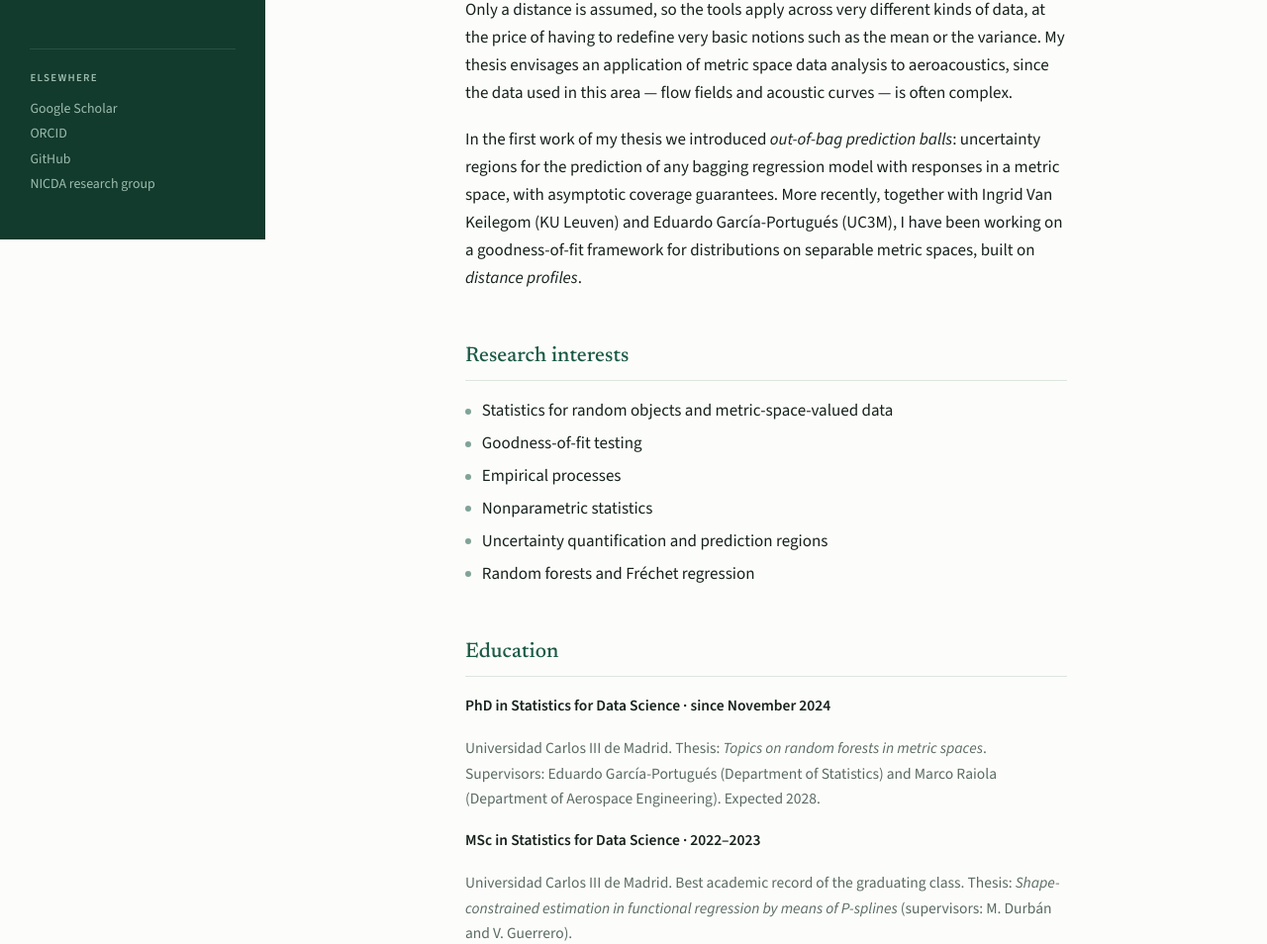
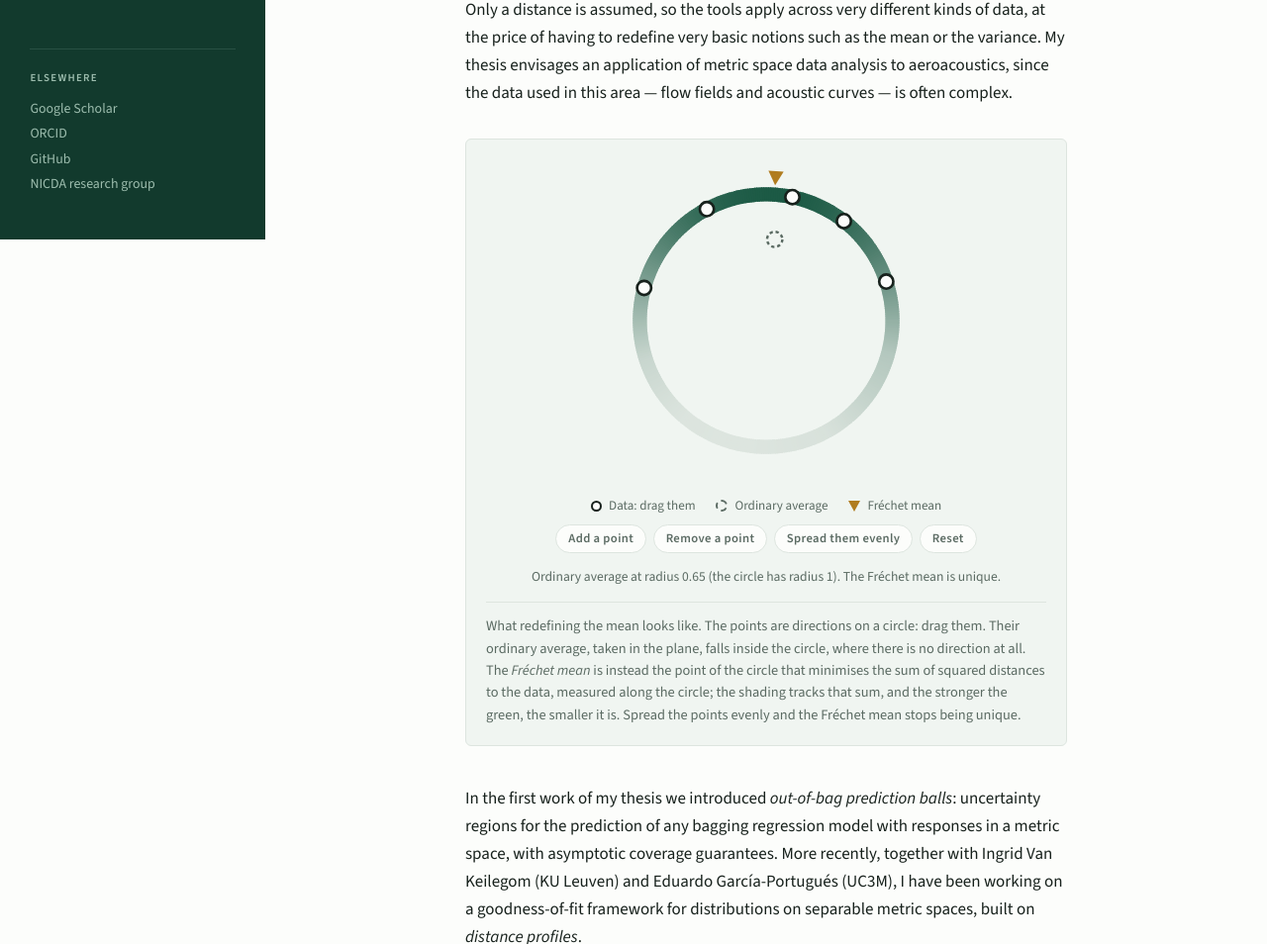
Before and after one commit to dieseor/dieseor.github.io, a plain HTML site: page index.html in a window 1280 px wide. Shown: the part 558-1512 px from the top of the page at 99% size. Drawn offline with nearby package versions, Linux system fonts and the light colour scheme; no server answers.

Commit message:
Home page: interactive figure of the Fréchet mean on the circle

```diff
--- /dev/null
+++ b/assets/frechet.js
@@ -0,0 +1,235 @@
+/* Fréchet mean on the circle — a small interactive figure for the home page.
+
+   The data are angles on the unit circle (directions). The ordinary average of
+   the points, taken in the plane, falls inside the disc. The Fréchet mean is
+   the point m of the circle minimising F(m) = sum_i d(m, x_i)^2, with d the
+   geodesic (arc-length) distance. The circle itself is shaded by F.
+
+   Exact computation: the global minimisers of F lie among the n candidates
+   theta_bar + 2*pi*j/n, j = 0, ..., n-1, where theta_bar is the arithmetic mean
+   of the angles in [0, 2*pi) (Hotz and Huckemann, 2015). We evaluate F at each
+   candidate and keep every one attaining the minimum, so non-uniqueness shows.
+
+   No dependencies. Nothing here touches the visit counter. */
+(function () {
+  var fig = document.querySelector('.demo-frechet');
+  if (!fig) return;
+  var mount = fig.querySelector('.demo-canvas');
+  var readout = fig.querySelector('.demo-readout');
+  if (!mount || !readout) return;
+
+  var TAU = 2 * Math.PI;
+  var NS = 'http://www.w3.org/2000/svg';
+  var W = 300, H = 300, CX = 150, CY = 150, R = 116;
+  var RING = 13, SEGMENTS = 360;
+  var TIP = R + RING / 2 + 2, BASE = R + RING / 2 + 15, HALF = 7; /* Fréchet pointer */
+  var MIN_N = 2, MAX_N = 12;
+  var START = [18, 52, 78, 118, 165].map(deg2rad);
+
+  var theta = START.slice();
+  var dragging = -1;
+
+  /* ---------------------------------------------------------------- maths */
+
+  function deg2rad(d) { return d * Math.PI / 180; }
+  function wrap(a) { a %= TAU; return a < 0 ? a + TAU : a; }
+  function dist(a, b) { var d = Math.abs(wrap(a) - wrap(b)); return d > Math.PI ? TAU - d : d; }
+
+  function frechetF(m) {
+    var s = 0;
+    for (var i = 0; i < theta.length; i++) { var d = dist(m, theta[i]); s += d * d; }
+    return s;
+  }
+
+  function frechetMeans() {
+    var n = theta.length, sum = 0;
+    for (var i = 0; i < n; i++) sum += wrap(theta[i]);
+    var bar = sum / n, cand = [], best = Infinity;
+    for (var j = 0; j < n; j++) {
+      var m = wrap(bar + TAU * j / n), f = frechetF(m);
+      cand.push({ m: m, f: f });
+      if (f < best) best = f;
+    }
+    var tol = 1e-9 * Math.max(1, best), out = [];
+    cand.forEach(function (c) {
+      if (c.f <= best + tol && !out.some(function (o) { return dist(o, c.m) < 1e-7; })) out.push(c.m);
+    });
+    return out;
+  }
+
+  function euclideanMean() {
+    var x = 0, y = 0, n = theta.length;
+    for (var i = 0; i < n; i++) { x += Math.cos(theta[i]); y += Math.sin(theta[i]); }
+    return { x: x / n, y: y / n };
+  }
+
+  /* ----------------------------------------------------- colour from CSS */
+
+  function hex(v) {
+    v = (v || '').trim();
+    var m = /^#([0-9a-f]{6})$/i.exec(v);
+    if (!m) return null;
+    var n = parseInt(m[1], 16);
+    return [n >> 16 & 255, n >> 8 & 255, n & 255];
+  }
+
+  var lo, hi; /* lo: colour where F is largest; hi: where F is smallest */
+  function readColours() {
+    var cs = getComputedStyle(fig);
+    lo = hex(cs.getPropertyValue('--rule')) || [221, 229, 223];
+    hi = hex(cs.getPropertyValue('--green')) || [28, 90, 69];
+  }
+  function mix(t) {
+    return 'rgb(' + [0, 1, 2].map(function (k) { return Math.round(lo[k] + (hi[k] - lo[k]) * t); }).join(',') + ')';
+  }
+
+  /* ------------------------------------------------------------- drawing */
+
+  function el(name, attrs, parent) {
+    var e = document.createElementNS(NS, name);
+    for (var k in attrs) e.setAttribute(k, attrs[k]);
+    if (parent) parent.appendChild(e);
+    return e;
+  }
+  function px(a, r) { return CX + r * Math.cos(a); }
+  function py(a, r) { return CY - r * Math.sin(a); }
+
+  var svg = el('svg', {
+    viewBox: '0 0 ' + W + ' ' + H, role: 'group',
+    'aria-label': 'Points on a circle, their ordinary average and their Fréchet mean'
+  });
+  var gRing = el('g', { 'aria-hidden': 'true' }, svg);
+  var gMarks = el('g', { 'aria-hidden': 'true' }, svg);
+  var gPoints = el('g', {}, svg);
+  mount.appendChild(svg);
+
+  var segs = [];
+  var step = TAU / SEGMENTS, overlap = deg2rad(0.45);
+  for (var s = 0; s < SEGMENTS; s++) {
+    var a0 = s * step - overlap / 2, a1 = (s + 1) * step + overlap / 2;
+    segs.push(el('path', {
+      d: 'M' + px(a0, R).toFixed(2) + ' ' + py(a0, R).toFixed(2) +
+         ' A' + R + ' ' + R + ' 0 0 0 ' + px(a1, R).toFixed(2) + ' ' + py(a1, R).toFixed(2),
+      fill: 'none', 'stroke-width': RING, 'stroke-linecap': 'butt'
+    }, gRing));
+  }
+
+  var eucDot = el('circle', { r: 7, class: 'fm-euclid' }, gMarks);
+  var frechetMarks = [];
+
+  var points = [];
+  function makePoint(i) {
+    var g = el('g', { class: 'fm-pt', tabindex: '0', role: 'slider',
+      'aria-valuemin': '0', 'aria-valuemax': '359' }, gPoints);
+    el('circle', { r: 18, class: 'fm-hit' }, g);
+    el('circle', { r: 6.5, class: 'fm-dot' }, g);
+    g.addEventListener('pointerdown', function (e) {
+      dragging = points.indexOf(g);
+      g.setPointerCapture(e.pointerId);
+      g.classList.add('is-dragging');
+      e.preventDefault();
+    });
+    g.addEventListener('pointerup', function () { dragging = -1; g.classList.remove('is-dragging'); });
+    g.addEventListener('pointercancel', function () { dragging = -1; g.classList.remove('is-dragging'); });
+    g.addEventListener('keydown', function (e) {
+      var k = points.indexOf(g), d = e.shiftKey ? 15 : 3;
+      if (e.key === 'ArrowRight' || e.key === 'ArrowUp') theta[k] = wrap(theta[k] + deg2rad(d));
+      else if (e.key === 'ArrowLeft' || e.key === 'ArrowDown') theta[k] = wrap(theta[k] - deg2rad(d));
+      else return;
+      e.preventDefault();
+      render();
+    });
+    return g;
+  }
+
+  svg.addEventListener('pointermove', function (e) {
+    if (dragging < 0) return;
+    var pt = svg.createSVGPoint(); pt.x = e.clientX; pt.y = e.clientY;
+    var p = pt.matrixTransform(svg.getScreenCTM().inverse());
+    if (Math.abs(p.x - CX) + Math.abs(p.y - CY) < 1) return;
+    theta[dragging] = wrap(Math.atan2(CY - p.y, p.x - CX));
+    render();
+  });
+
+  function syncPoints() {
+    while (points.length < theta.length) points.push(makePoint(points.length));
+    while (points.length > theta.length) gPoints.removeChild(points.pop());
+  }
+
+  function render() {
+    syncPoints();
+
+    /* shading of the circle by F */
+    var fs = [], fmin = Infinity, fmax = -Infinity;
+    for (var s = 0; s < SEGMENTS; s++) {
+      var f = frechetF((s + 0.5) * step);
+      fs.push(f); if (f < fmin) fmin = f; if (f > fmax) fmax = f;
+    }
+    var span = fmax - fmin || 1;
+    for (s = 0; s < SEGMENTS; s++) {
+      segs[s].setAttribute('stroke', mix(Math.pow(1 - (fs[s] - fmin) / span, 1.7)));
+    }
+
+    /* ordinary average, in the plane */
+    var e = euclideanMean(), rad = Math.hypot(e.x, e.y);
+    var ex = CX + R * e.x, ey = CY - R * e.y;
+    eucDot.setAttribute('cx', ex.toFixed(2)); eucDot.setAttribute('cy', ey.toFixed(2));
+
+    /* Fréchet mean(s): a pointer just outside the circle, so it never hides a data point */
+    var ms = frechetMeans();
+    while (frechetMarks.length < ms.length) frechetMarks.push(el('polygon', { class: 'fm-frechet' }, gMarks));
+    while (frechetMarks.length > ms.length) gMarks.removeChild(frechetMarks.pop());
+    ms.forEach(function (m, i) {
+      var tx = -Math.sin(m), ty = -Math.cos(m); /* unit tangent, in screen coordinates */
+      var bx = px(m, BASE), by = py(m, BASE);
+      frechetMarks[i].setAttribute('points', [
+        [px(m, TIP), py(m, TIP)], [bx + HALF * tx, by + HALF * ty], [bx - HALF * tx, by - HALF * ty]
+      ].map(function (q) { return q[0].toFixed(2) + ',' + q[1].toFixed(2); }).join(' '));
+    });
+
+    /* data points on top */
+    theta.forEach(function (t, i) {
+      var g = points[i], deg = Math.round(t * 180 / Math.PI) % 360;
+      g.setAttribute('transform', 'translate(' + px(t, R).toFixed(2) + ' ' + py(t, R).toFixed(2) + ')');
+      g.setAttribute('aria-label', 'Observation ' + (i + 1));
+      g.setAttribute('aria-valuenow', String(deg));
+      g.setAttribute('aria-valuetext', deg + ' degrees');
+    });
+
+    readout.textContent =
+      'Ordinary average at radius ' + rad.toFixed(2) + ' (the circle has radius 1). ' +
+      (ms.length === 1 ? 'The Fréchet mean is unique.'
+                       : 'The Fréchet mean is not unique: ' + ms.length + ' points of the circle tie.');
+  }
+
+  /* ------------------------------------------------------------ controls */
+
+  function on(action, fn) {
+    var b = fig.querySelector('[data-action="' + action + '"]');
+    if (b) b.addEventListener('click', function () { fn(); render(); });
+  }
+  on('add', function () {
+    if (theta.length >= MAX_N) return;
+    var e = euclideanMean();
+    var base = Math.hypot(e.x, e.y) > 1e-6 ? Math.atan2(e.y, e.x) : 0;
+    theta.push(wrap(base + deg2rad(40 + Math.random() * 100) * (Math.random() < 0.5 ? -1 : 1)));
+  });
+  on('remove', function () { if (theta.length > MIN_N) theta.pop(); });
+  on('spread', function () {
+    var n = theta.length, a = theta[0];
+    theta = theta.map(function (_, i) { return wrap(a + TAU * i / n); });
+  });
+  on('reset', function () { theta = START.slice(); });
+
+  /* re-read colours if the light/dark preference changes while open */
+  if (window.matchMedia) {
+    var mq = window.matchMedia('(prefers-color-scheme: dark)');
+    var again = function () { readColours(); render(); };
+    if (mq.addEventListener) mq.addEventListener('change', again);
+    else if (mq.addListener) mq.addListener(again);
+  }
+
+  readColours();
+  render();
+  fig.hidden = false;
+})();
--- a/assets/style.css
+++ b/assets/style.css
@@ -463,6 +463,116 @@ footer.page p { margin: 0; }
 
 .visits[hidden] { display: none; }
 
+/* ----------------------------------- interactive figure (home page)
+   The Fréchet mean on the circle. Drawn by assets/frechet.js; the
+   figure stays hidden until the script has built it. */
+
+.demo {
+  margin: 2rem 0 2.4rem;
+  padding: 1.1rem 1.25rem 1.2rem;
+  background: var(--surface);
+  border: 1px solid var(--rule);
+  border-radius: 6px;
+}
+
+.demo[hidden] { display: none; }
+
+.demo-canvas svg {
+  display: block;
+  width: 100%;
+  max-width: 330px;
+  height: auto;
+  margin: 0 auto;
+  overflow: visible;
+  touch-action: none;
+  -webkit-user-select: none;
+  user-select: none;
+}
+
+.fm-pt { cursor: grab; outline: none; }
+.fm-pt.is-dragging { cursor: grabbing; }
+.fm-hit { fill: transparent; }
+.fm-dot { fill: var(--bg); stroke: var(--ink); stroke-width: 2.4; }
+.fm-pt:focus-visible .fm-dot { stroke: var(--green-lift); stroke-width: 4; }
+
+.fm-euclid {
+  fill: none;
+  stroke: var(--ink-soft);
+  stroke-width: 2.2;
+  stroke-dasharray: 3 2.6;
+}
+
+.fm-frechet { fill: var(--award); }
+
+.demo-legend {
+  list-style: none;
+  margin: 0.7rem 0 0;
+  padding: 0;
+  display: flex;
+  flex-wrap: wrap;
+  justify-content: center;
+  gap: 0.25rem 1.3rem;
+  font-size: 0.82rem;
+  color: var(--ink-soft);
+}
+
+.demo-legend li { display: flex; align-items: center; gap: 0.45rem; }
+
+.lg { display: inline-block; flex: none; }
+.lg-point { width: 11px; height: 11px; border-radius: 50%; border: 2px solid var(--ink); background: var(--bg); }
+.lg-euclid { width: 12px; height: 12px; border-radius: 50%; border: 2px dashed var(--ink-soft); }
+.lg-frechet {
+  width: 0; height: 0;
+  border-left: 6px solid transparent;
+  border-right: 6px solid transparent;
+  border-top: 11px solid var(--award);
+}
+
+.demo-controls {
+  display: flex;
+  flex-wrap: wrap;
+  justify-content: center;
+  gap: 0.4rem;
+  margin-top: 0.5rem;
+}
+
+.demo-controls button {
+  font: inherit;
+  font-size: 0.79rem;
+  font-weight: 600;
+  letter-spacing: 0.03em;
+  padding: 0.2rem 0.75rem;
+  border: 1px solid var(--rule);
+  border-radius: 999px;
+  color: var(--ink-soft);
+  background: var(--bg);
+  cursor: pointer;
+  transition: color 120ms ease, border-color 120ms ease, background 120ms ease;
+}
+
+.demo-controls button:hover {
+  color: var(--green);
+  border-color: color-mix(in srgb, var(--green) 50%, transparent);
+  background: var(--green-tint);
+}
+
+.demo-readout {
+  text-align: center;
+  font-size: 0.85rem;
+  color: var(--ink-soft);
+  margin: 0.75rem 0 0.9rem;
+  min-height: 1.4em;
+  font-variant-numeric: tabular-nums;
+}
+
+.demo figcaption {
+  font-size: 0.9rem;
+  line-height: 1.55;
+  color: var(--ink-soft);
+  border-top: 1px solid var(--rule);
+  padding-top: 0.85rem;
+}
+
 /* ---------------------------------------------------- mobile shift */
 
 @media (max-width: 860px) {
@@ -519,4 +629,5 @@ footer.page p { margin: 0; }
   h1 { font-size: 2rem; margin-bottom: 1.4rem; }
   h2 { margin-top: 2.4rem; }
   .lead { font-size: 1.06rem; }
+  .demo { padding: 0.9rem 0.75rem 1rem; }
 }
--- a/index.html
+++ b/index.html
@@ -77,6 +77,28 @@
         variance. My thesis envisages an application of metric space data analysis to
         aeroacoustics, since the data used in this area — flow fields and acoustic curves — is
         often complex.</p>
+
+      <figure class="demo demo-frechet" hidden>
+        <div class="demo-canvas"></div>
+        <ul class="demo-legend" aria-hidden="true">
+          <li><span class="lg lg-point"></span>Data: drag them</li>
+          <li><span class="lg lg-euclid"></span>Ordinary average</li>
+          <li><span class="lg lg-frechet"></span>Fréchet mean</li>
+        </ul>
+        <div class="demo-controls">
+          <button type="button" data-action="add">Add a point</button>
+          <button type="button" data-action="remove">Remove a point</button>
+          <button type="button" data-action="spread">Spread them evenly</button>
+          <button type="button" data-action="reset">Reset</button>
+        </div>
+        <p class="demo-readout"></p>
+        <figcaption>What redefining the mean looks like. The points are directions on a circle:
+          drag them. Their ordinary average, taken in the plane, falls inside the circle, where
+          there is no direction at all. The <em>Fréchet mean</em> is instead the point of the
+          circle that minimises the sum of squared distances to the data, measured along the
+          circle; the shading tracks that sum, and the stronger the green, the smaller it is.
+          Spread the points evenly and the Fréchet mean stops being unique.</figcaption>
+      </figure>
 
       <p>In the first work of my thesis we introduced <em>out-of-bag prediction balls</em>:
         uncertainty regions for the prediction of any bagging regression model with responses
@@ -193,5 +215,6 @@
 
 </div>
 <script src="assets/visits.js"></script>
+<script src="assets/frechet.js"></script>
 </body>
 </html>
```
